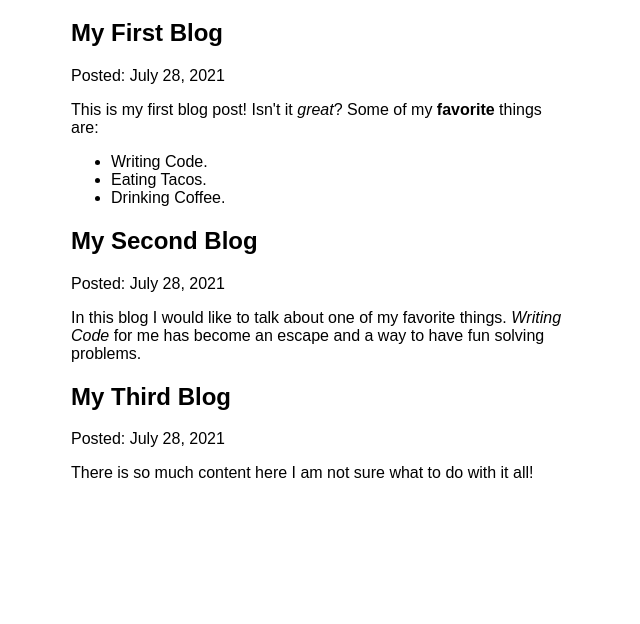
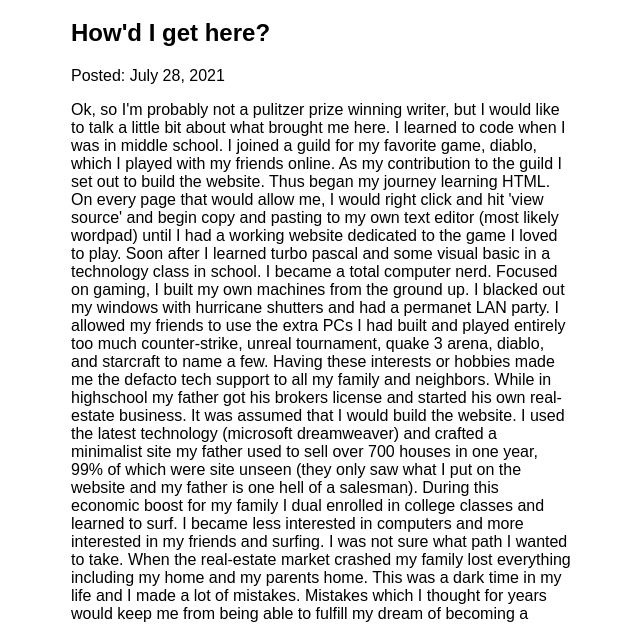
Before and after one commit to whmcquaid/my_blog, a Gatsby site: page /blog in a window 1280 px wide. Shown: the part 165-789 px from the top of the page, without its empty margins (319-959 px from the left). Built offline with nearby package versions, Linux system fonts and the light colour scheme; Gatsby itself is replaced by a stand-in of ours.

Commit message:
added howd I get here blog post

```diff
--- a/blog/1stblog.mdx
+++ b/blog/1stblog.mdx
@@ -1,11 +1,25 @@
 ---
-title: 'My First Blog'
+title: "How'd I get here?"
 date: '2021-07-28'
 ---
 
-This is my first blog post! Isn't it _great_?
-Some of my **favorite** things are:
-
-- Writing Code.
-- Eating Tacos.
-- Drinking Coffee.
+Ok, so I'm probably not a pulitzer prize winning writer, but I would like to talk a little bit about what brought me here.
+I learned to code when I was in middle school. I joined a guild for my favorite game, diablo, which I played with my friends online.
+As my contribution to the guild I set out to build the website. Thus began my journey learning HTML. On every page that would allow me,
+I would right click and hit 'view source' and begin copy and pasting to my own text editor (most likely wordpad)
+until I had a working website dedicated to the game I loved to play. Soon after I learned turbo pascal and some visual basic in a technology class in school.
+I became a total computer nerd. Focused on gaming, I built my own machines from the ground up. I blacked out my windows with hurricane shutters and had a permanet LAN party.
+I allowed my friends to use the extra PCs I had built and played entirely too much counter-strike, unreal tournament, quake 3 arena, diablo, and starcraft to name a few.
+Having these interests or hobbies made me the defacto
+tech support to all my family and neighbors. While in highschool my father got his brokers license and started his own real-estate business.
+It was assumed that I would build the website. I used the latest technology (microsoft dreamweaver) and crafted a minimalist site
+my father used to sell over 700 houses in one year, 99% of which were site unseen (they only saw what I put on the website and my
+father is one hell of a salesman). During this economic boost for my family I dual enrolled in college classes and learned to surf.
+I became less interested in computers and more interested in my friends and surfing. I was not sure what path I wanted to take.
+When the real-estate market crashed my family lost everything including my home and my parents home.
+This was a dark time in my life and I made a lot of mistakes. Mistakes which I thought for years would keep me from being able to fulfill my dream
+of becoming a software engineer. Not seeing a way for me to fulfill the dream, I focused on honing a skill to make money. My skill became pools
+and I learned everything I could so that I can diagnose and fix almost any problem on any pool. A little over a year ago I discovered Underdog Devs
+and found hope in the community of developers focused on helping people like myself with a less than perfect past build the skills needed,
+and get help to finding employment in the tech industry. So, while I work full time in the Florida heat during the day, by night I find myself behind the glow
+that captured my curiosity so long ago.
--- a/src/pages/blog.js
+++ b/src/pages/blog.js
@@ -21,7 +21,7 @@ const BlogPage = ({ data }) => {
 }
 export const query = graphql`
   query {
-    allMdx(sort: {fields: frontmatter___date, order: DESC}) {
+    allMdx {
       nodes {
         frontmatter {
           title
```
